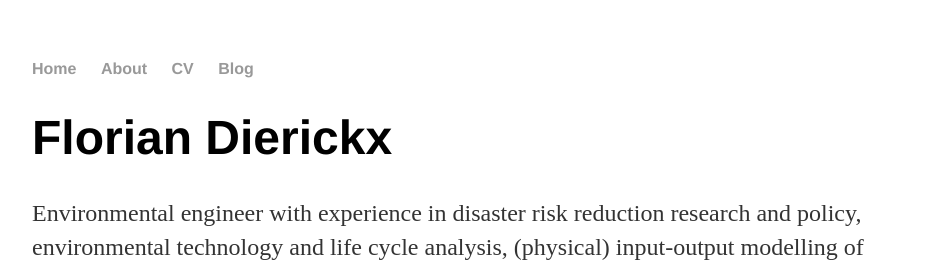
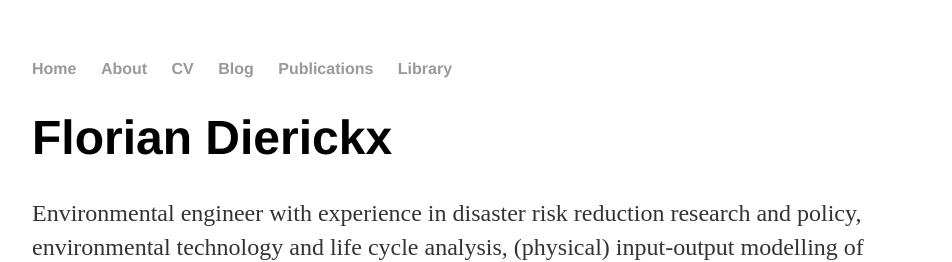
Before and after one commit to floriandierickx/floriandierickx.github.io, a Jekyll site: the page built from index.html, in a window 1280 px wide. Shown: the top 262 px of the page, without its empty margins (160-1112 px from the left). Built offline with Jekyll 4.4.1, drawn with Linux system fonts in a browser that asks for light colours.

Commit message:
Update default.html

```diff
--- a/_layouts/default.html
+++ b/_layouts/default.html
@@ -12,6 +12,8 @@
 		        	<li><a href="/about">About</a></li>
 	        		<li><a href="/cv">CV</a></li>
 	        		<li><a href="/blog">Blog</a></li>
+				<li><a href="/publications">Publications</a></li>
+				<li><a href="/library">Library</a></li>
 	    		</ul>
 			</nav>
 			<div class="container">
```
